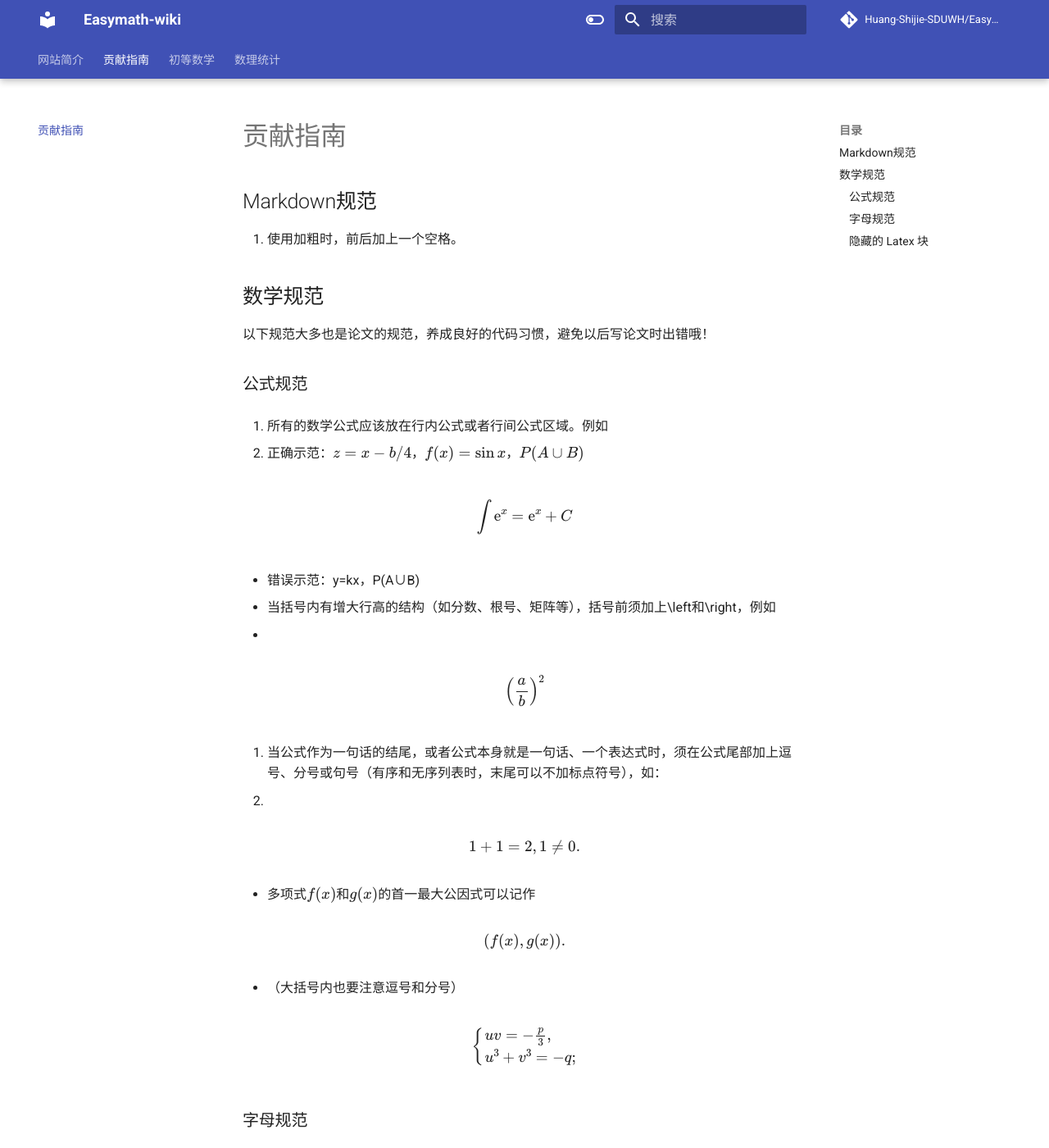
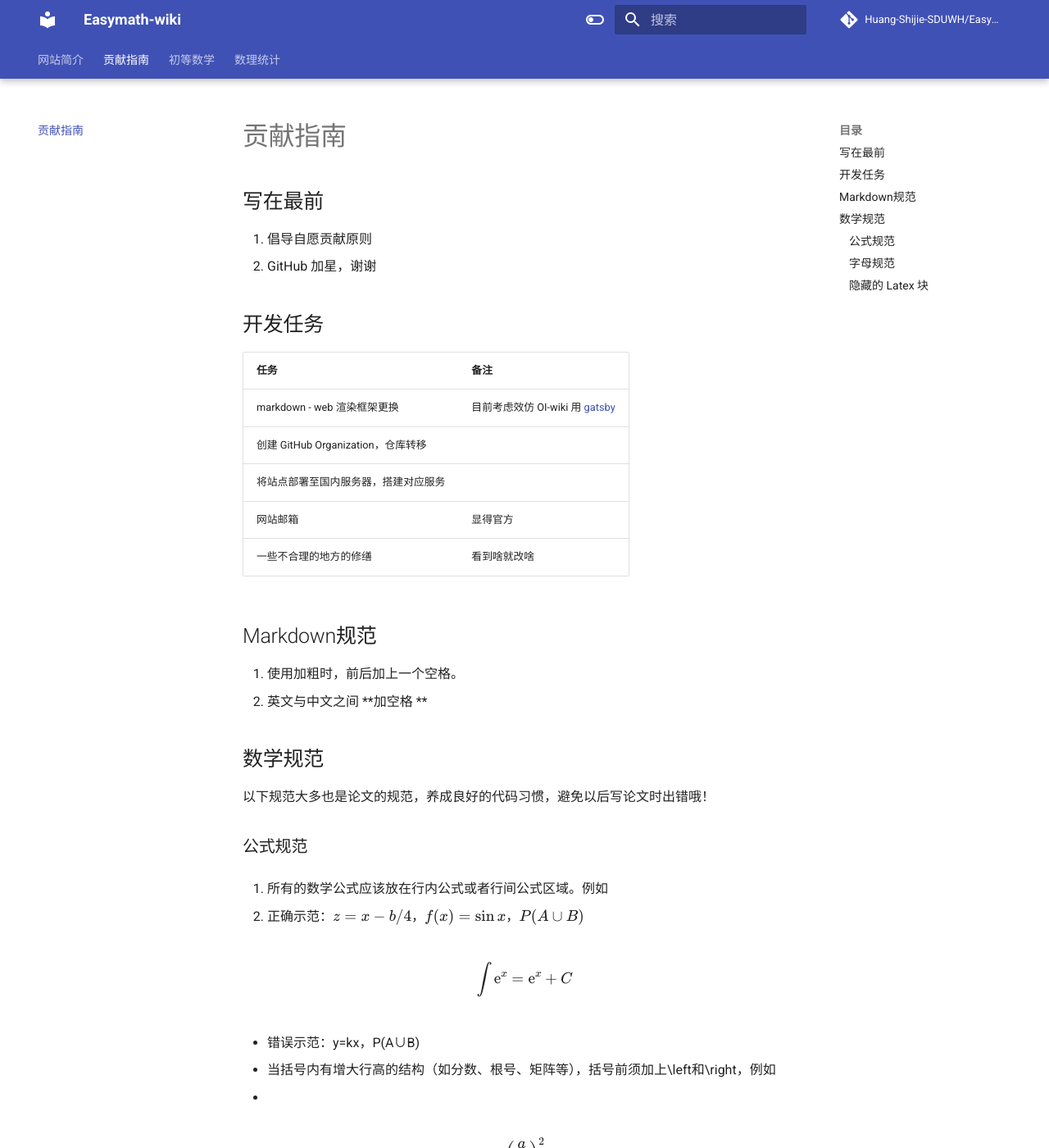
Before and after one commit to Easymath-wiki/Easymath-wiki, an MkDocs documentation site: the page built from docs/贡献指南.md, in a window 1280 px wide and 1400 px high. Shown: the whole window at 82% size. Built offline with MkDocs 1.6.1 and Material for MkDocs 9.7.7, drawn with Linux system fonts in a browser that asks for light colours; comment, search, counter and statistics services are not loaded.

Commit message:
完善贡献指南

```diff
--- a/docs/贡献指南.md
+++ b/docs/贡献指南.md
@@ -1,6 +1,22 @@
+## 写在最前
+
+1. 倡导自愿贡献原则
+2. GitHub 加星，谢谢
+
+## 开发任务
+
+| 任务                                 | 备注                                                       |
+| ------------------------------------ | ---------------------------------------------------------- |
+| markdown - web 渲染框架更换          | 目前考虑效仿 OI-wiki 用 [gatsby](https://www.gatsbyjs.com) |
+| 创建 GitHub Organization，仓库转移   |                                                            |
+| 将站点部署至国内服务器，搭建对应服务 |                                                            |
+| 网站邮箱                             | 显得官方                                                   |
+| 一些不合理的地方的修缮               | 看到啥就改啥                                               |
+
 ## Markdown规范
 
 1. 使用加粗时，前后加上一个空格。
+2. 英文与中文之间 **加空格 **
 
 ## 数学规范
 
```
